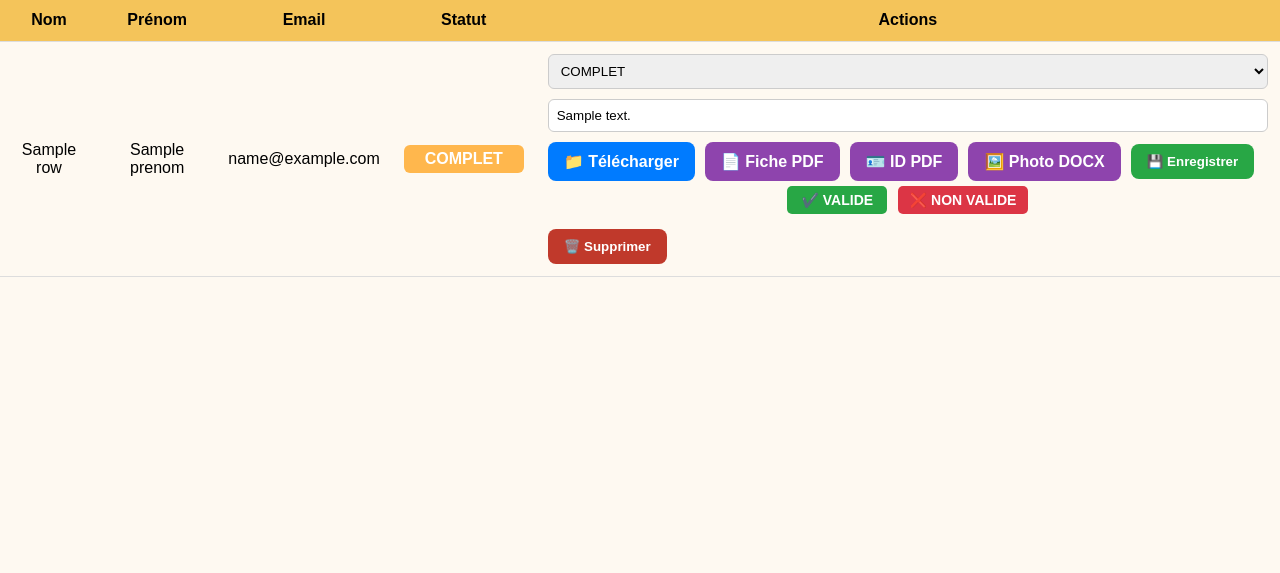
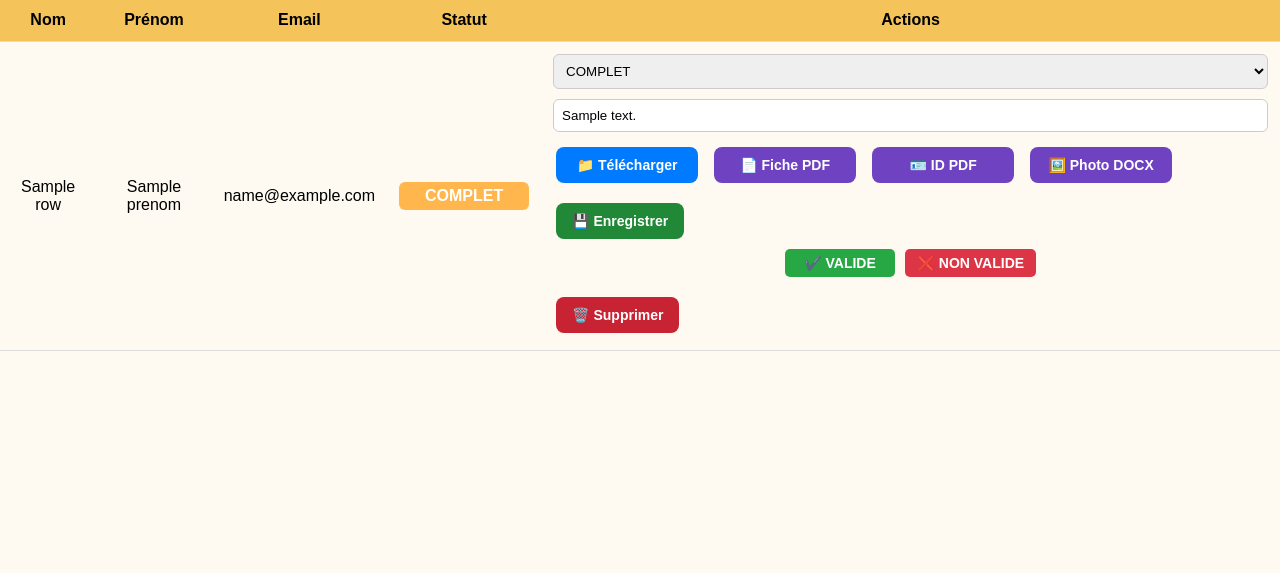
Before and after one commit to integraleacademy/inscriptions, a Flask app: template templates/admin.html in a window 1280 px wide. Shown: the part 141-714 px from the top of the page. Run offline with Flask 3, Linux system fonts and the light colour scheme; the template is opened without the code that fills it: most values are stand-ins (such as "Sample title", 1, 10 or a date in 2020); parts of the project's set-up code (start-up, migrations or seed data) failed here and were passed over.

Commit message:
Update admin.html

```diff
--- a/templates/admin.html
+++ b/templates/admin.html
@@ -5,36 +5,38 @@
   <title>Admin - Intégrale Academy</title>
   <link rel="stylesheet" href="/static/css/style.css">
   <style>
-    .btn-valid, .btn-invalid {
+    /* Styles généraux pour les boutons */
+    .btn, .btn-valid, .btn-invalid {
       display: inline-block;
-      min-width: 100px;       /* largeur fixe pour aligner */
+      min-width: 110px;       /* largeur homogène */
       text-align: center;
-      margin: 5px 3px;        /* espace entre boutons */
+      margin: 5px 3px;
       font-weight: bold;
       font-size: 14px;
-    }
-    .btn-valid {
-      background-color: #28a745;
-      color: white;
-      border: none;
       padding: 6px 12px;
       border-radius: 5px;
+      border: none;
       cursor: pointer;
+      text-decoration: none;
+      color: white;
     }
-    .btn-invalid {
-      background-color: #dc3545;
-      color: white;
-      border: none;
-      padding: 6px 12px;
-      border-radius: 5px;
-      cursor: pointer;
-    }
+
+    /* Boutons spécifiques */
+    .btn.download { background-color: #007bff; }   /* Bleu */
+    .btn.pdf      { background-color: #6f42c1; }   /* Violet */
+    .btn.save     { background-color: #218838; }   /* Vert foncé */
+    .btn.delete   { background-color: #c82333; }   /* Rouge foncé */
+
+    .btn-valid    { background-color: #28a745; }   /* Vert */
+    .btn-invalid  { background-color: #dc3545; }   /* Rouge */
+
+    /* Statuts colorés */
     .status-badge {
       padding: 5px 10px;
       border-radius: 6px;
       font-weight: bold;
       display: inline-block;
-      min-width: 100px;
+      min-width: 110px;
       text-align: center;
     }
     .status-incomplet { background: #e0e0e0; color: #333; }
```
